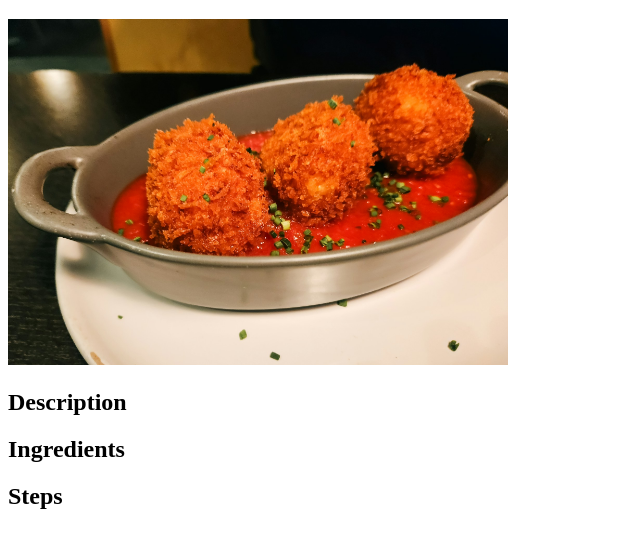
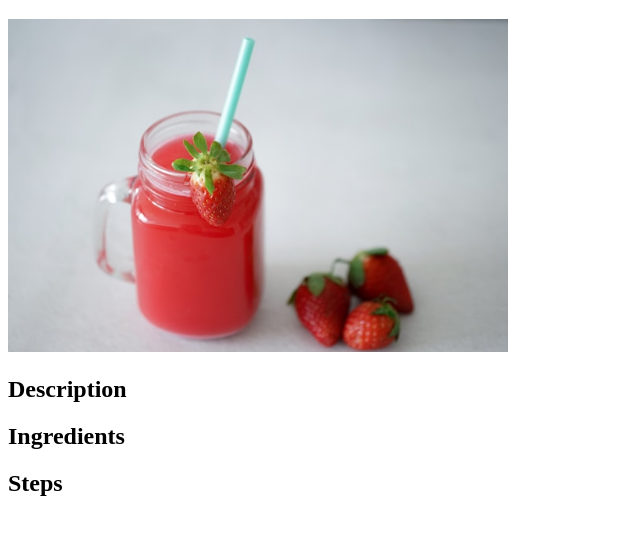
Before and after one commit to Samahers/odin-recipes, a plain HTML site: page recipes/watermelon-and-strawberry-lemonade.html in a window 1280 px wide. Shown: the part 87-634 px from the top of the page, without its empty margins (0-640 px from the left). Drawn offline with Linux system fonts and the light colour scheme.

Commit message:
Replace appropriate photos of the 2 recipes

```diff
--- a/recipes/watermelon-and-strawberry-lemonade.html
+++ b/recipes/watermelon-and-strawberry-lemonade.html
@@ -11,7 +11,7 @@
 
     <h1>Watermelon and Strawberry Lemonade</h1>
 
-    <img src="../imgs/macncheese.jpg" alt="a picture of a fried mac and cheese balls" width="500">
+    <img src="../imgs/watermelonnstrawberryjuice.jpg" alt="a picture of a watermelon and Strawberry juice" width="500">
 
     <h2>Description</h2>
     <p>
```
Also changed, not shown: recipes/chocolate-souffle.html (+1 -1 lines), imgs/chocosouffle.jpg (added), imgs/watermelonnstrawberryjuice.jpg (added).
